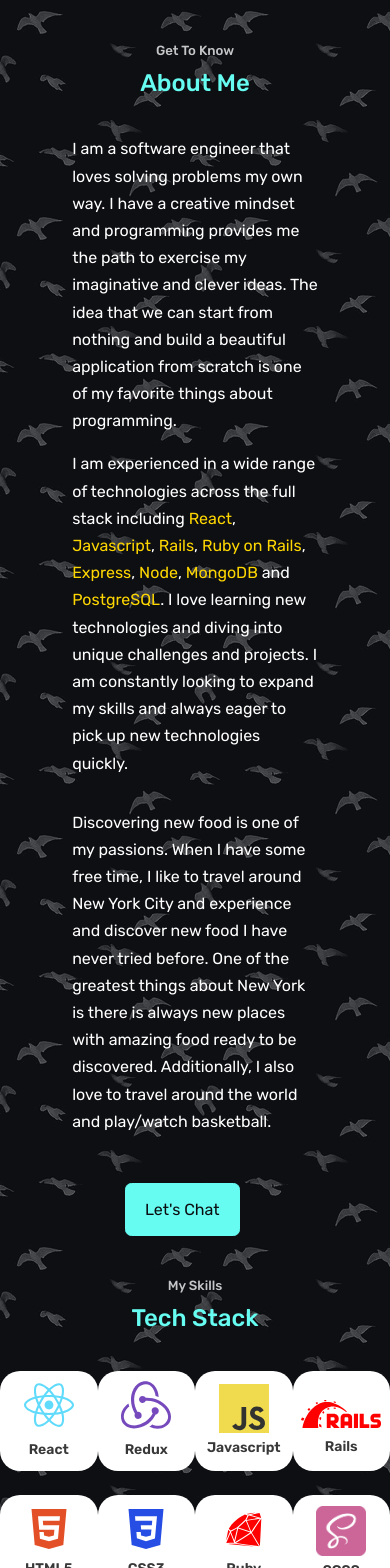
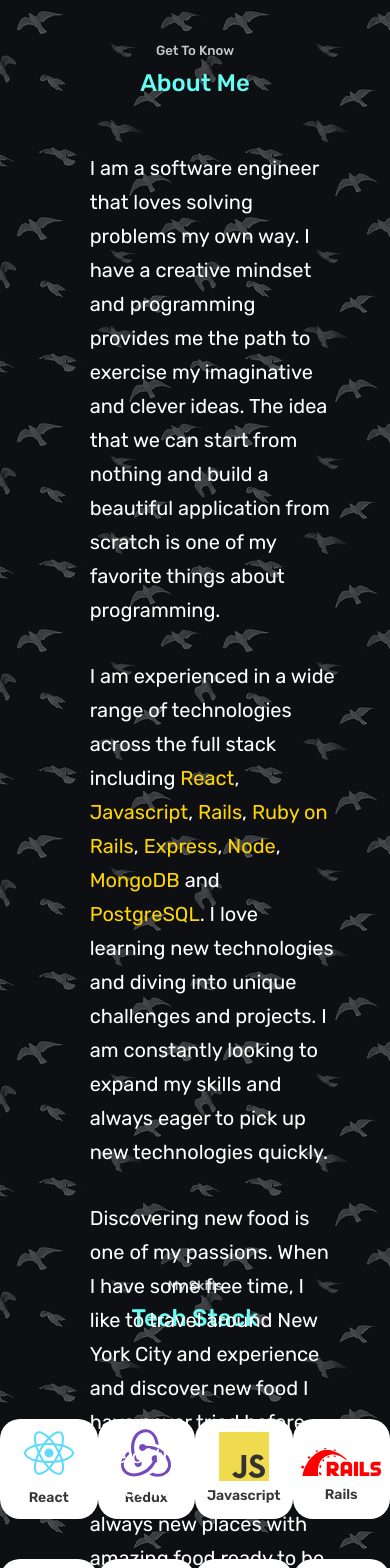
Before and after one commit to dzhengg98/Portfolio, a React (Create React App) app: page / in a window 390 px wide. Shown: the part 900-2468 px from the top of the page. Built offline with nearby package versions, Linux system fonts and the light colour scheme.

Commit message:
css edits

```diff
--- a/src/components/about/about.css
+++ b/src/components/about/about.css
@@ -3,12 +3,14 @@
 }
 
 .about__content {
-  width: 70%;
+  width: 50%;
   display: flex;
   flex-direction: column;
   align-items: center;
   position: relative;
-  left: 15%;
+  left: 25%;
+  margin-top: 3rem;
+  font-size: 20px;
 }
 
 .about-article-1,
@@ -25,19 +27,26 @@
 }
 
 .about__container > .btn-primary {
-  margin-top: 1rem;
+  margin-top: 5rem;
   position: relative;
   left: 45%;
 }
 
 /* ================= MEDIA QUERIES (MEDIUM DEVICES) ================= */
 @media screen and (max-width: 1024px) {
+  #about {
+    height: 120vh;
+  }
   .about-article-1 {
-    margin: 0;
+    margin-top: 0;
   }
   .about__container > .btn-primary {
-    margin-top: 5rem;
+    margin-top: 4rem;
     left: 43%;
+  }
+  .about__content {
+    width: 70%;
+    left: 15%;
   }
 }
 
@@ -47,10 +56,14 @@
     height: 135vh;
   }
   .about-article-1 {
-    margin: 0;
+    margin-top: 0;
   }
   .about__container > .btn-primary {
     margin-top: 2rem;
-    left: 30%;
+    left: 40%;
+  }
+  .about__content {
+    width: 70%;
+    left: 20%;
   }
 }
--- a/src/components/contact/contact.css
+++ b/src/components/contact/contact.css
@@ -1,3 +1,7 @@
+#contact > h2 {
+  margin-bottom: 5rem;
+}
+
 .container.contact__container {
   width: 58%;
   display: grid;
@@ -18,6 +22,7 @@
   text-align: center;
   border: 1px solid transparent;
   transition: var(--transition);
+  margin-bottom: 3rem;
 }
 
 .contact__option:hover {
@@ -46,6 +51,7 @@
   width: 100%;
   padding: 1.5rem;
   border-radius: 0.5rem;
+  margin-bottom: 2rem;
   background: transparent;
   border: 2px solid var(--color-primary-variant);
   resize: none;
--- a/src/components/projects/projects.css
+++ b/src/components/projects/projects.css
@@ -1,6 +1,11 @@
 #projects {
   height: 100vh;
 }
+
+#projects > h2 {
+  margin-bottom: 5rem;
+}
+
 .project__container {
   display: grid;
   grid-template-columns: repeat(3, 1fr);
--- a/src/components/techstack/techstack.css
+++ b/src/components/techstack/techstack.css
@@ -5,6 +5,10 @@
 .tech {
   display: flex;
   justify-content: space-around;
+}
+
+.tech__container {
+  margin-top: 5rem;
 }
 
 .React,
@@ -35,7 +39,7 @@
   flex-direction: column;
   justify-content: center;
   align-items: center;
-  margin-bottom: 1.5rem;
+  margin-bottom: 2.5rem;
 }
 
 .none {
```
